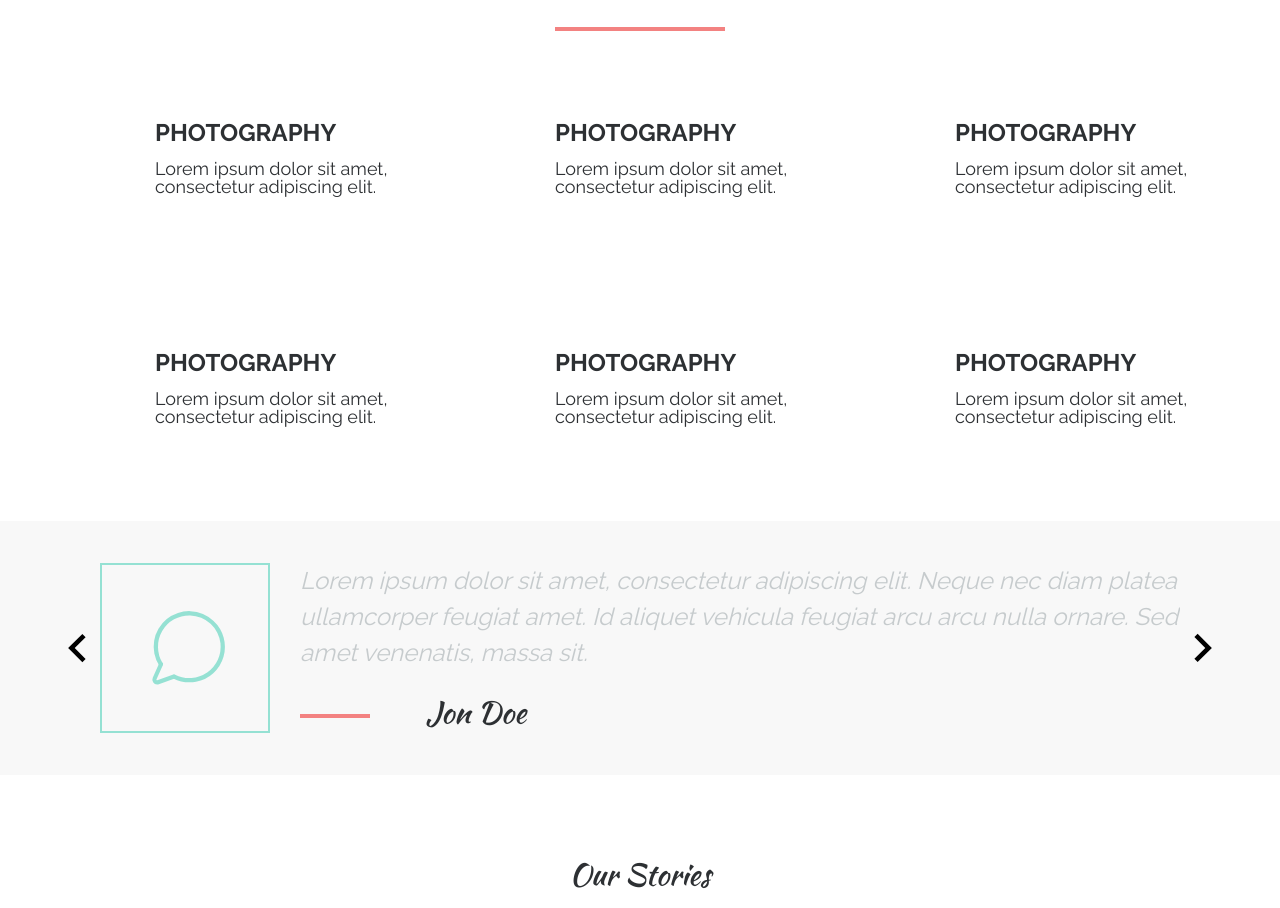
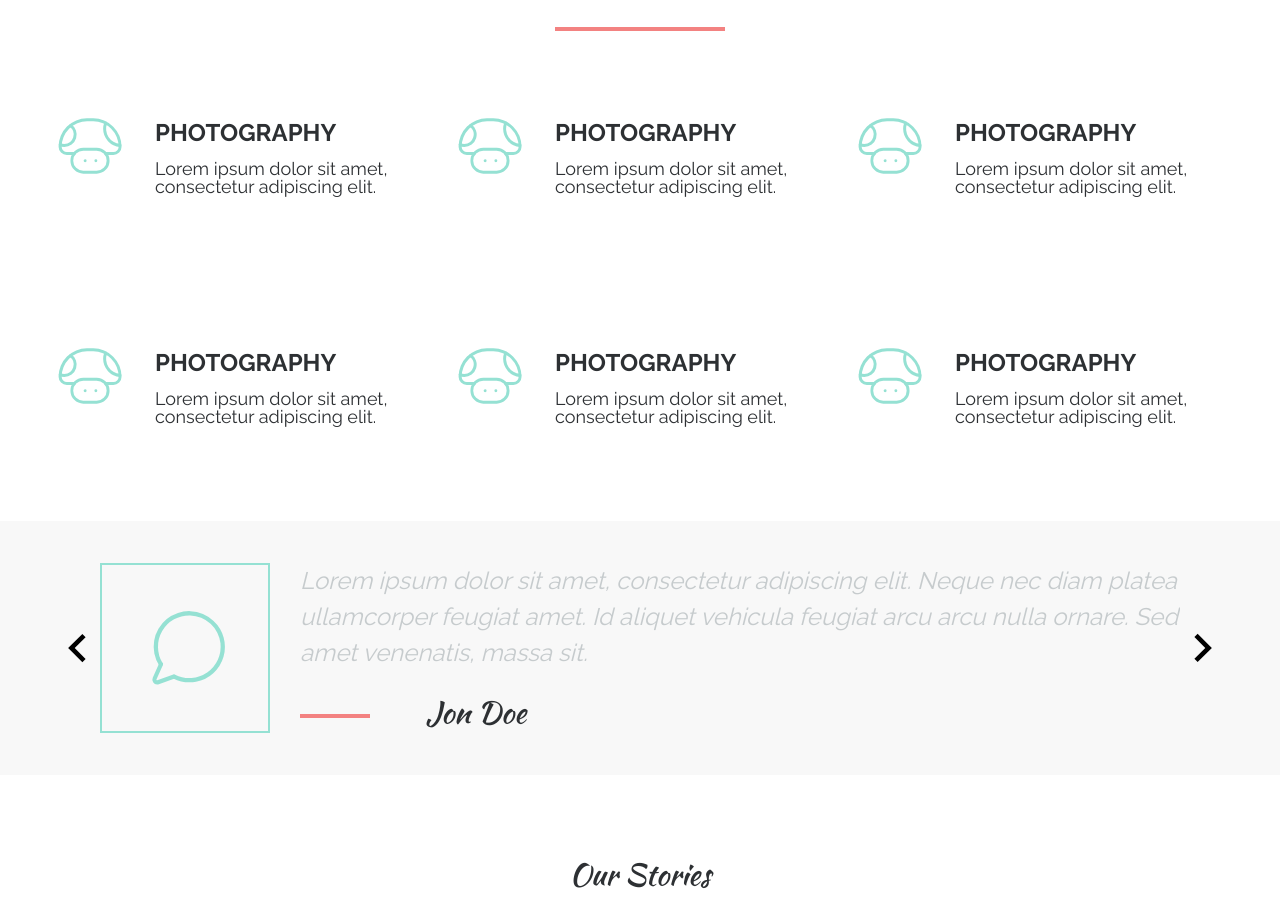
Before and after one commit to denis-dashkevich-idf/gulp-axit, a website: page app/index.html in a window 1280 px wide. Shown: the part 978-1886 px from the top of the page. Drawn offline with nearby package versions, Linux system fonts and the light colour scheme; files that its build step writes are made by us from their sources; the site is published under a folder, as on GitHub Pages, so addresses that start at the root find nothing.

Commit message:
rebuild icons

```diff
--- a/app/index.html
+++ b/app/index.html
@@ -22,42 +22,42 @@
 
 			<div class="row amazing__row">
 				<div class="amazing__card col-4 col-md-6 col-xs-12">
-					<img class="amazing__card-img" src="/images/dist/about-us/icon1.svg" alt="">
+					<img class="amazing__card-img" src="./images/dist/about-us/icon1.svg" alt="">
 					<div class="amazing__card-info">
 						<p class="amazing__card-name">photography</p>
 						<p class="amazing__card-desc">Lorem ipsum dolor sit amet, consectetur adipiscing elit.</p>
 					</div>
 				</div>
 				<div class="amazing__card col-4 col-md-6 col-xs-12">
-					<img class="amazing__card-img" src="/images/dist/about-us/icon1.svg" alt="">
+					<img class="amazing__card-img" src="./images/dist/about-us/icon1.svg" alt="">
 					<div class="amazing__card-info">
 						<p class="amazing__card-name">photography</p>
 						<p class="amazing__card-desc">Lorem ipsum dolor sit amet, consectetur adipiscing elit.</p>
 					</div>
 				</div>
 				<div class="amazing__card col-4 col-md-6 col-xs-12">
-					<img class="amazing__card-img" src="/images/dist/about-us/icon1.svg" alt="">
+					<img class="amazing__card-img" src="./images/dist/about-us/icon1.svg" alt="">
 					<div class="amazing__card-info">
 						<p class="amazing__card-name">photography</p>
 						<p class="amazing__card-desc">Lorem ipsum dolor sit amet, consectetur adipiscing elit.</p>
 					</div>
 				</div>
 				<div class="amazing__card col-4 col-md-6 col-xs-12">
-					<img class="amazing__card-img" src="/images/dist/about-us/icon1.svg" alt="">
+					<img class="amazing__card-img" src="./images/dist/about-us/icon1.svg" alt="">
 					<div class="amazing__card-info">
 						<p class="amazing__card-name">photography</p>
 						<p class="amazing__card-desc">Lorem ipsum dolor sit amet, consectetur adipiscing elit.</p>
 					</div>
 				</div>
 				<div class="amazing__card col-4 col-md-6 col-xs-12">
-					<img class="amazing__card-img" src="/images/dist/about-us/icon1.svg" alt="">
+					<img class="amazing__card-img" src="./images/dist/about-us/icon1.svg" alt="">
 					<div class="amazing__card-info">
 						<p class="amazing__card-name">photography</p>
 						<p class="amazing__card-desc">Lorem ipsum dolor sit amet, consectetur adipiscing elit.</p>
 					</div>
 				</div>
 				<div class="amazing__card col-4 col-md-6 col-xs-12">
-					<img class="amazing__card-img" src="/images/dist/about-us/icon1.svg" alt="">
+					<img class="amazing__card-img" src="./images/dist/about-us/icon1.svg" alt="">
 					<div class="amazing__card-info">
 						<p class="amazing__card-name">photography</p>
 						<p class="amazing__card-desc">Lorem ipsum dolor sit amet, consectetur adipiscing elit.</p>
```
